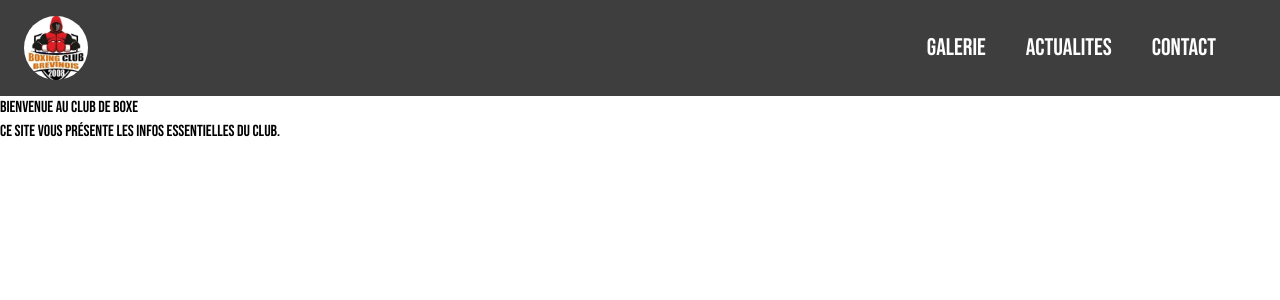
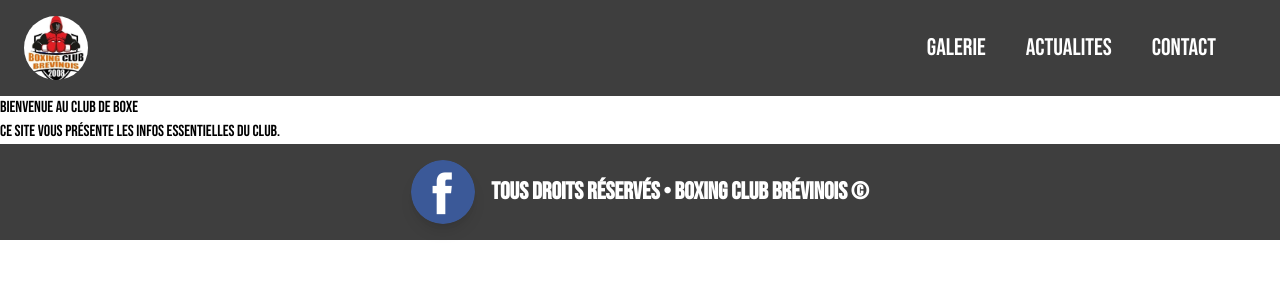
Before and after one commit to Gryfs/Boxe, an Angular app: page / in a window 1280 px wide. Shown: the top 300 px of the page. Built offline with nearby package versions, Linux system fonts and the light colour scheme.

Commit message:
création et ajout navbar

```diff
--- a/src/app/app.html
+++ b/src/app/app.html
@@ -1,3 +1,5 @@
 <app-navbar></app-navbar>
 
 <router-outlet></router-outlet>
+
+<app-footer></app-footer>
--- a/src/app/app.ts
+++ b/src/app/app.ts
@@ -1,10 +1,11 @@
 import { Component, signal } from '@angular/core';
 import { RouterOutlet } from '@angular/router';
 import { Navbar } from "./shared/navbar/navbar";
+import {Footer} from './shared/footer/footer';
 
 @Component({
   selector: 'app-root',
-  imports: [RouterOutlet, Navbar],
+  imports: [RouterOutlet, Navbar, Footer],
   templateUrl: './app.html',
   styleUrl: './app.css'
 })
--- /dev/null
+++ b/src/app/shared/footer/footer.html
@@ -0,0 +1,15 @@
+<footer class="bg-[#3e3e3e] flex items-center justify-center gap-4 px-6 py-4">
+  <!-- Logo cliquable facebook -->
+  <div>
+    <a href="https://www.facebook.com/boxingclub.brevinois.9/?locale=fr_FR"
+       target="_blank"
+       rel="noopener noreferrer"
+       class="hover:scale-110 transition-transform duration-300">
+      <img src="assets/facebook.png" alt="Logo FaceBook" class="h-16 w-16 rounded-full cursor-pointer shadow-lg">
+    </a>
+  </div>
+  <!-- Texte -->
+  <div class="text-white font-bold text-lg md:text-2xl text-center">
+    Tous droits réservés • Boxing Club Brévinois &copy;
+  </div>
+</footer>
```
Also changed, not shown: src/app/shared/footer/footer.ts (added, +15 -0 lines), src/app/shared/footer/footer.css (added), src/assets/facebook.png (added), 1 other file (tests, documents, lock files or other folders).
